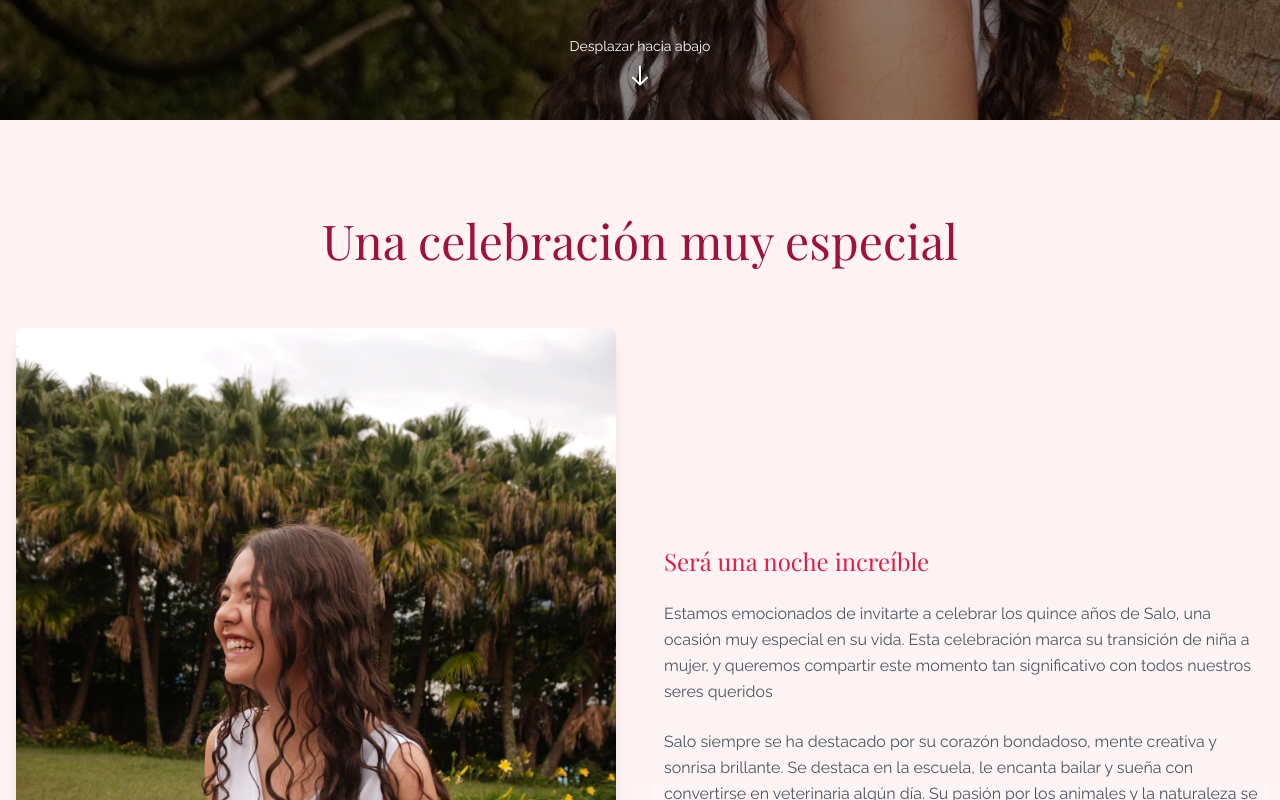
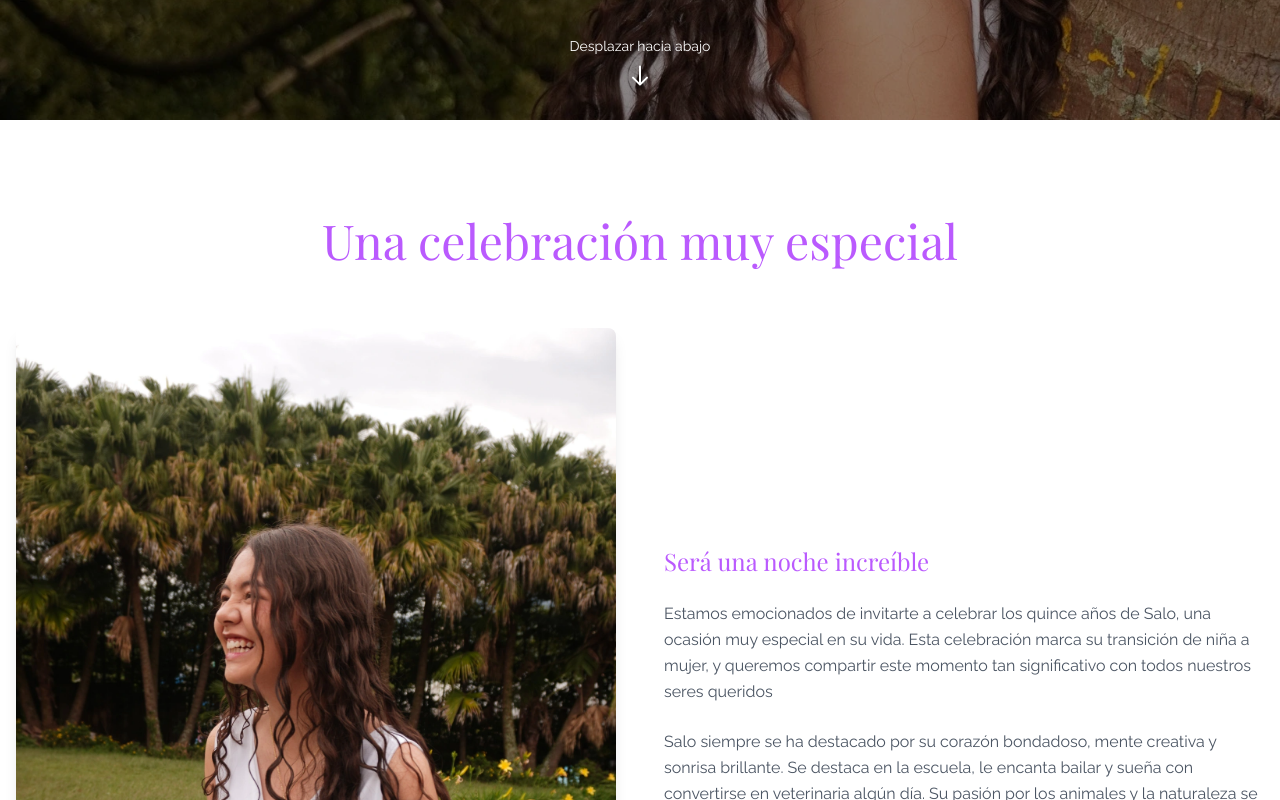
Before and after one commit to GiaHuy99/happybirthday-uncleHuy, a React (Vite) app: page / in a window 1280 px wide. Shown: the part 680-1480 px from the top of the page. Built offline with nearby package versions, Linux system fonts and the light colour scheme.

Commit message:
style: update About component and CSS to use purple shades for text and background for visual consistency

```diff
--- a/src/components/About.tsx
+++ b/src/components/About.tsx
@@ -13,7 +13,7 @@ const About = () => {
 	});
 
 	return (
-		<section id="about" className="section relative overflow-hidden">
+		<section id="about" className="section relative overflow-hidden bg-white">
 			<div className="floral-decoration top-left">
 				<svg viewBox="0 0 200 200">
 					<path
@@ -36,7 +36,7 @@ const About = () => {
 						ref={animateZoomIn400}
 						className="absolute -bottom-4 -right-4 bg-white p-3 rounded-lg shadow-md scroll-animate"
 					>
-						<span className="font-script text-rose-500 text-2xl">15</span>
+						<span className="font-script text-purple-dark text-2xl">15</span>
 					</div>
 				</div>
 
--- a/src/styles/index.css
+++ b/src/styles/index.css
@@ -48,11 +48,11 @@ h6 {
 }
 
 .section-title {
-	@apply text-3xl md:text-4xl lg:text-5xl font-display text-center mb-8 md:mb-16 text-rose-800;
+	@apply text-3xl md:text-4xl lg:text-5xl font-display text-center mb-8 md:mb-16 text-purple-dark;
 }
 
 .subtitle {
-	@apply text-xl md:text-2xl font-display text-rose-600;
+	@apply text-xl md:text-2xl font-display text-purple-dark;
 }
 
 .text-gradient {
```
